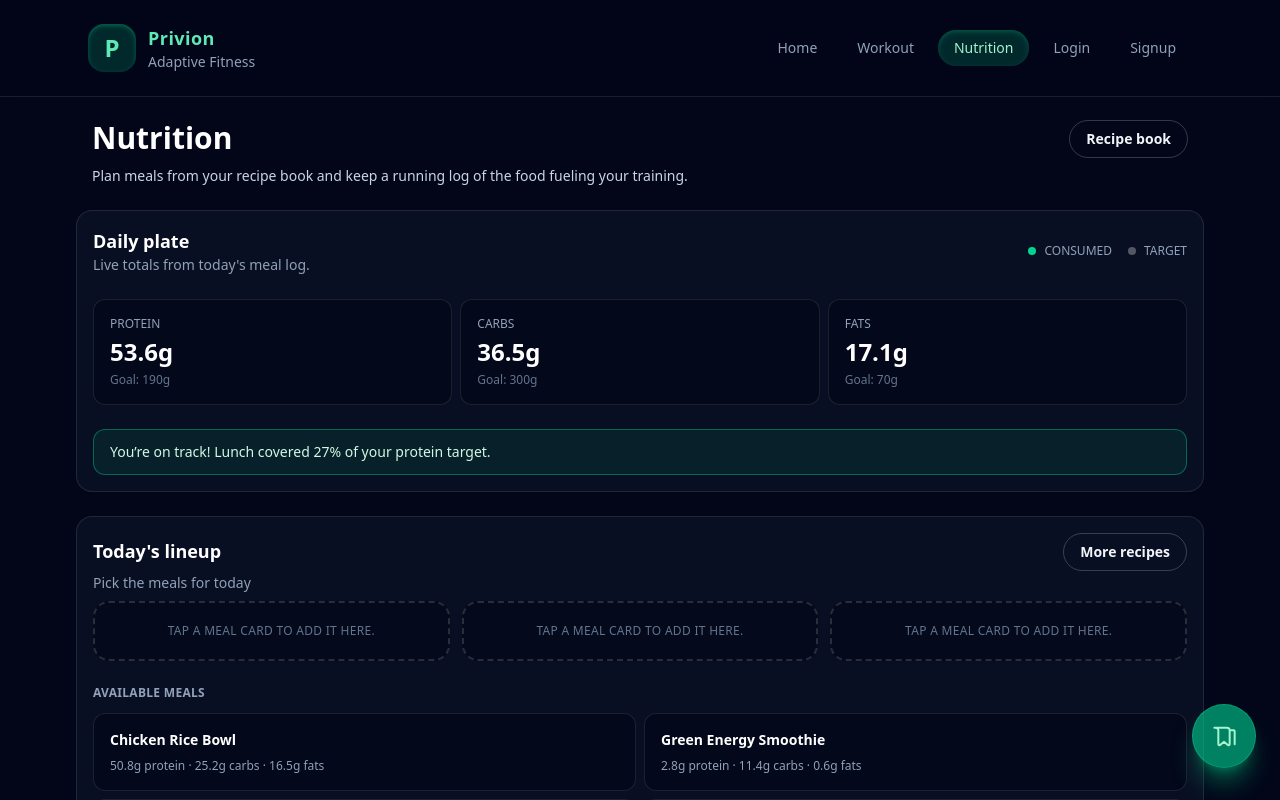
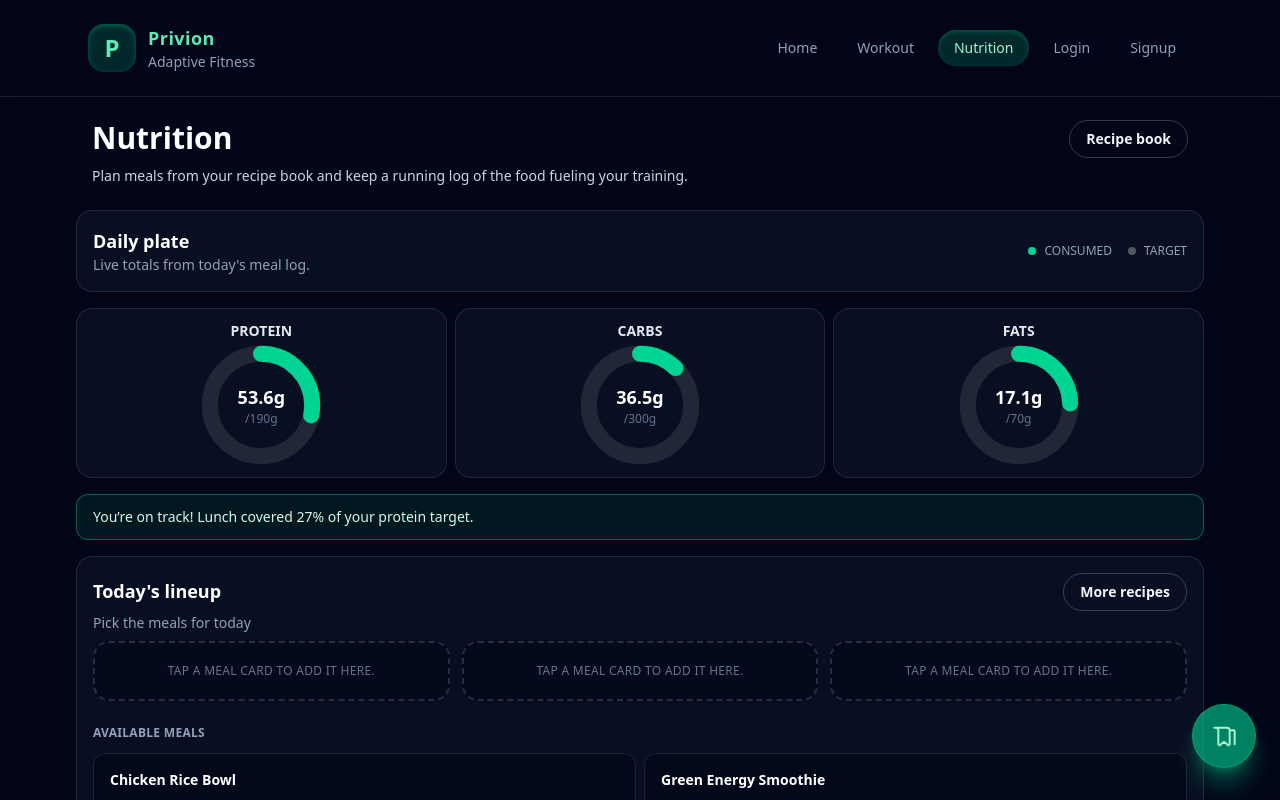
Before and after one commit to triek/privion, a Vue app: page /nutrition in a window 1280 px wide. Shown: the top 800 px of the page. Built offline with nearby package versions, Linux system fonts and the light colour scheme.

Commit message:
added progress circle for daily nutrition

```diff
--- a/src/views/NutritionView.vue
+++ b/src/views/NutritionView.vue
@@ -17,7 +17,7 @@
       Plan meals from your recipe book and keep a running log of the food fueling your training.
     </p>
 
-    <section class="grid gap-6">
+    <section class="grid gap-4">
       <!-- Daily plate -->
       <article class="space-y-6 rounded-2xl border border-white/10 bg-slate-900/60 p-4">
         <div class="flex flex-wrap items-center justify-between gap-4">
@@ -36,15 +36,44 @@
             </div>
           </div>
         </div>
+      </article>
+
         <div class="grid gap-2 grid-cols-3">
           <div
             v-for="macro in macroCards"
             :key="macro.label"
-            class="rounded-xl border border-white/10 bg-slate-950/70 p-4 text-sm text-slate-300"
+            class="rounded-2xl border border-white/10 bg-slate-900/60 p-2 text-sm text-slate-300"
           >
-            <p class="text-xs uppercase text-slate-400">{{ macro.label }}</p>
-            <p class="mt-1 text-2xl font-black text-white">{{ macro.value }}</p>
-            <p class="mt-1 text-xs text-slate-500">Goal: {{ macro.goal }}</p>
+            <p class="flex justify-center text-md uppercase text-slate-200 font-semibold mt-1">{{ macro.label }}</p>
+            <div class="flex items-center justify-center gap-4">
+              <div class="relative w-32 h-32">
+                <svg class="h-full w-full -rotate-90" viewBox="0 0 80 80" fill="none">
+                  <circle
+                    cx="40"
+                    cy="40"
+                    r="32"
+                    class="stroke-white/10"
+                    stroke-width="10"
+                  />
+                  <circle
+                    cx="40"
+                    cy="40"
+                    r="32"
+                    class="stroke-emerald-400"
+                    stroke-width="10"
+                    stroke-linecap="round"
+                    :stroke-dasharray="macro.circumference"
+                    :stroke-dashoffset="macro.strokeOffset"
+                  />
+                </svg>
+                <div class="absolute inset-0 flex items-center justify-center flex-row gap-1">
+                  <div>
+                    <p class="flex justify-center text-lg font-semibold text-white">{{ macro.value }}g</p>
+                    <p class="flex justify-center text-xs text-slate-500">/{{ macro.goal }}g</p>
+                  </div>
+                </div>
+              </div>
+            </div>
           </div>
         </div>
         <p
@@ -52,7 +81,6 @@
         >
           {{ proteinTargetMessage }}
         </p>
-      </article>
 
       <!-- Today's lineup -->
       <article class="space-y-6 rounded-2xl border border-white/10 bg-slate-900/60 p-4">
@@ -205,23 +233,31 @@ const dailyTotals = computed(() => {
   )
 })
 
-const macroCards = computed(() => [
-  {
-    label: 'Protein',
-    value: `${formatNumber(dailyTotals.value.protein)}g`,
-    goal: `${macroTargets.protein}g`,
-  },
-  {
-    label: 'Carbs',
-    value: `${formatNumber(dailyTotals.value.carbs)}g`,
-    goal: `${macroTargets.carbs}g`,
-  },
-  {
-    label: 'Fats',
-    value: `${formatNumber(dailyTotals.value.fat)}g`,
-    goal: `${macroTargets.fat}g`,
-  },
-])
+const progressRadius = 32
+const circumference = 2 * Math.PI * progressRadius
+
+const macroCards = computed(() => {
+  const macros = [
+    { label: 'Protein', value: dailyTotals.value.protein, goal: macroTargets.protein },
+    { label: 'Carbs', value: dailyTotals.value.carbs, goal: macroTargets.carbs },
+    { label: 'Fats', value: dailyTotals.value.fat, goal: macroTargets.fat },
+  ]
+
+  return macros.map((macro) => {
+    const progressPercentage = macro.goal > 0 ? (macro.value / macro.goal) * 100 : 0
+    const strokeProgress = Math.min(Math.max(progressPercentage / 100, 0), 1.5)
+    const strokeOffset = circumference * (1 - strokeProgress)
+
+    return {
+      ...macro,
+      value: formatNumber(macro.value),
+      goal: macro.goal,
+      progress: Math.round(progressPercentage),
+      circumference,
+      strokeOffset,
+    }
+  })
+})
 
 const proteinTargetMessage = computed(() => {
   if (!mealLogDetails.value.length) {
```
